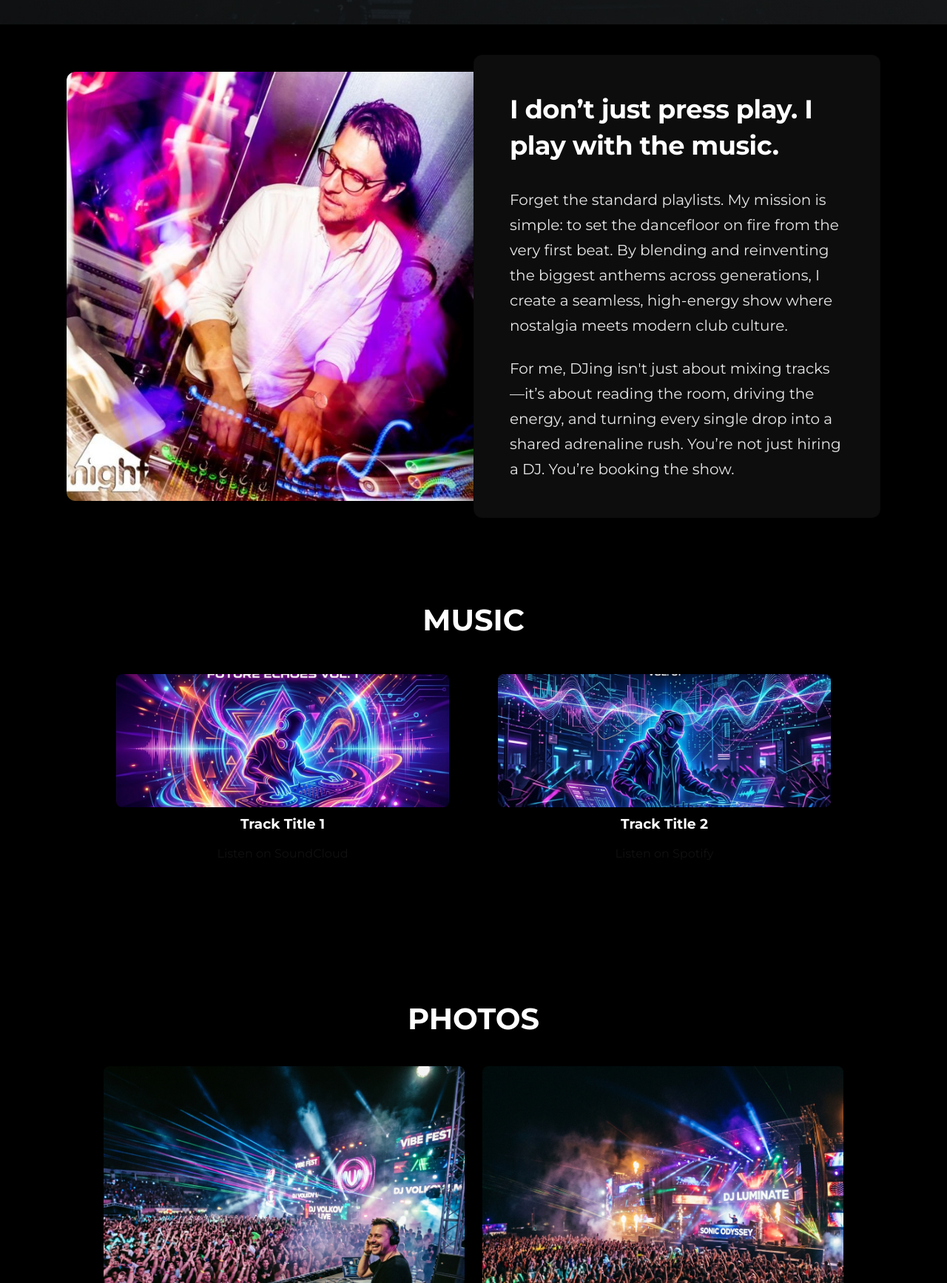
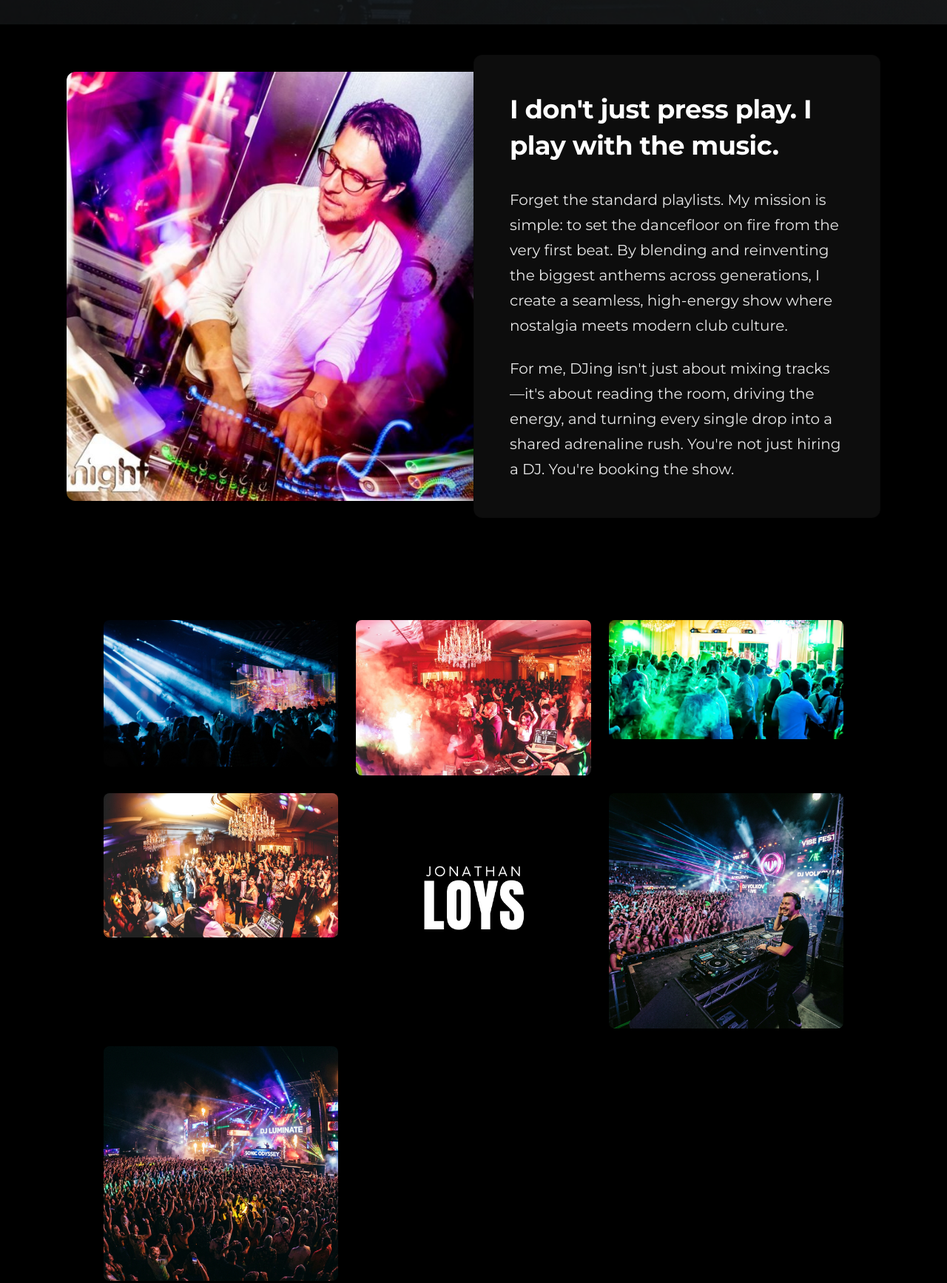
Before and after one commit to tacotacbe-hub/jonathanLoys, a website: page index.html in a window 1280 px wide. Shown: the part 840-2574 px from the top of the page at 74% size. Drawn offline with Linux system fonts and the light colour scheme.

Commit message:
Remove Tour and Music sections, remove Photos title, add 5 new gallery photos

```diff
--- a/index.html
+++ b/index.html
@@ -18,8 +18,7 @@
       <a href="#" class="logo"><img src="assets/logo.png" alt="Jonathan Loys Logo" class="logo-img" /></a>
       <ul class="nav-links">
         <li><a href="#about">About</a></li>
-        <li><a href="#music">Music</a></li>
-        <li><a href="#tour">Tour</a></li>
+        <li><a href="#photos">Photos</a></li>
         <li><a href="#contact">Contact</a></li>
       </ul>
     </div>
@@ -30,7 +29,7 @@
     <div class="hero-content">
       <h1>MAKE SOME LOYS!</h1>
       <p>High-energy beats. Unforgettable nights.</p>
-      <a href="#music" class="cta-button">Listen Now</a>
+      <a href="#photos" class="cta-button">See the Vibe</a>
     </div>
       <img src="assets/hero_bg.jpg" alt="Hero background" class="hero-image" />
   </section>
@@ -42,29 +41,9 @@
         <img src="assets/about_dj.jpg" alt="Jonathan Loys DJ Set" class="about-dj-img" />
       </div>
       <div class="about-text-card">
-        <p class="about-lead"><strong>I don’t just press play. I play with the music.</strong></p>
+        <p class="about-lead"><strong>I don't just press play. I play with the music.</strong></p>
         <p class="about-paragraph">Forget the standard playlists. My mission is simple: to set the dancefloor on fire from the very first beat. By blending and reinventing the biggest anthems across generations, I create a seamless, high-energy show where nostalgia meets modern club culture.</p>
-        <p class="about-paragraph">For me, DJing isn't just about mixing tracks—it’s about reading the room, driving the energy, and turning every single drop into a shared adrenaline rush. You’re not just hiring a DJ. You’re booking the show.</p>
-      </div>
-    </div>
-  </section>
-
-  <!-- Music -->
-  <section class="section" id="music">
-    <div class="container">
-      <h2>Music</h2>
-      <div class="music-grid">
-        <div class="music-card">
-          <img src="assets/track1.png" alt="Track 1" />
-          <h3>Track Title 1</h3>
-          <a href="#" class="listen-link">Listen on SoundCloud</a>
-        </div>
-        <div class="music-card">
-          <img src="assets/track2.png" alt="Track 2" />
-          <h3>Track Title 2</h3>
-          <a href="#" class="listen-link">Listen on Spotify</a>
-        </div>
-        <!-- Add more cards as needed -->
+        <p class="about-paragraph">For me, DJing isn't just about mixing tracks—it's about reading the room, driving the energy, and turning every single drop into a shared adrenaline rush. You're not just hiring a DJ. You're booking the show.</p>
       </div>
     </div>
   </section>
@@ -72,23 +51,15 @@
   <!-- Photos -->
   <section class="section" id="photos">
     <div class="container">
-      <h2>Photos</h2>
       <div class="photos-grid">
+        <img src="assets/photo3.jpg" alt="Club lights and crowd" class="photo-item" />
+        <img src="assets/photo4.jpg" alt="Green lit dancefloor" class="photo-item" />
+        <img src="assets/photo5.png" alt="Chandelier ballroom party" class="photo-item" />
+        <img src="assets/photo6.jpg" alt="Crowd with hands up" class="photo-item" />
+        <img src="assets/photo7.png" alt="Jonathan Loys Logo" class="photo-item" />
         <img src="assets/photo1.png" alt="Concert crowd 1" class="photo-item" />
         <img src="assets/photo2.png" alt="Concert crowd 2" class="photo-item" />
       </div>
-    </div>
-  </section>
-
-  <!-- Tour -->
-  <section class="section" id="tour">
-    <div class="container">
-      <h2>Tour</h2>
-      <ul class="tour-list">
-        <li><strong>June 30, 2026</strong> – Berlin, Germany – <a href="#" class="ticket-link">Tickets</a></li>
-        <li><strong>July 5, 2026</strong> – London, UK – <a href="#" class="ticket-link">Tickets</a></li>
-        <li><strong>July 12, 2026</strong> – New York, USA – <a href="#" class="ticket-link">Tickets</a></li>
-      </ul>
     </div>
   </section>
 
```
Also changed, not shown: assets/photo3.jpg (added), assets/photo4.jpg (added), assets/photo5.png (added), assets/photo6.jpg (added), assets/photo7.png (added).
